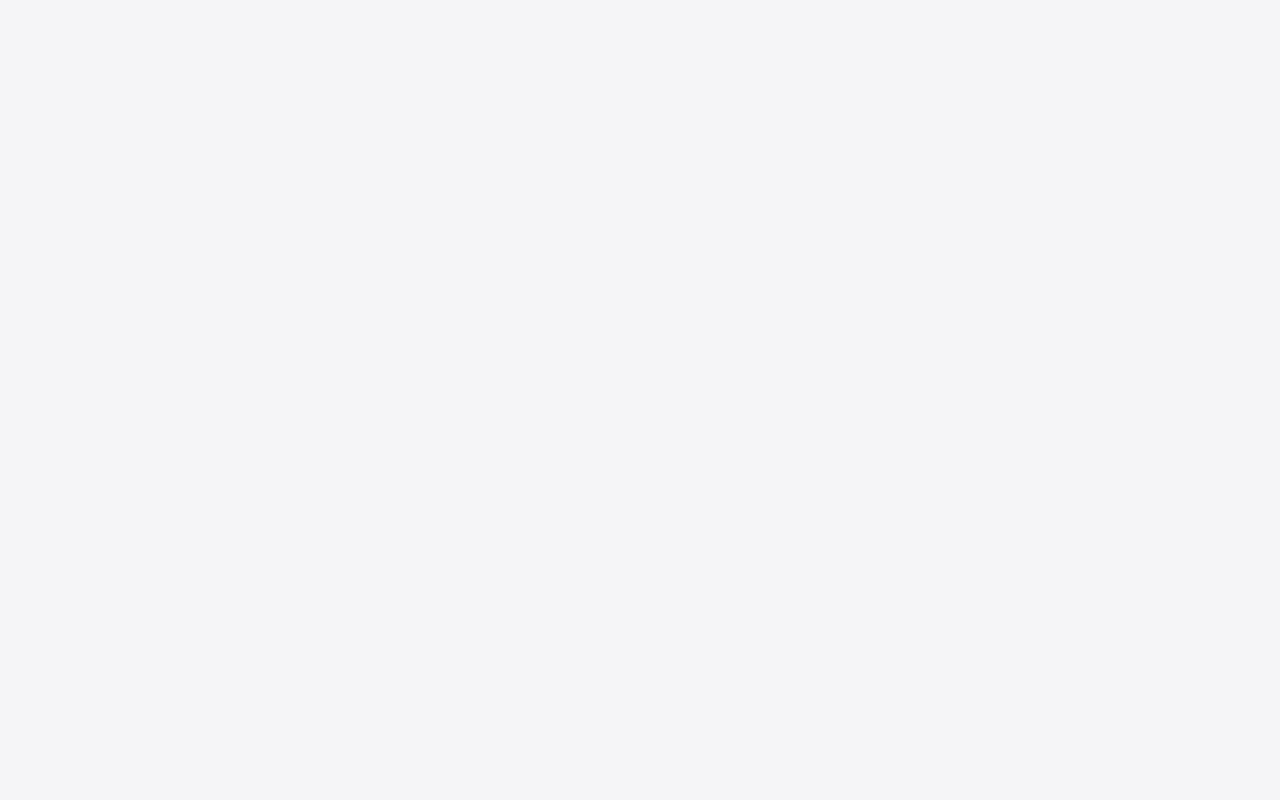
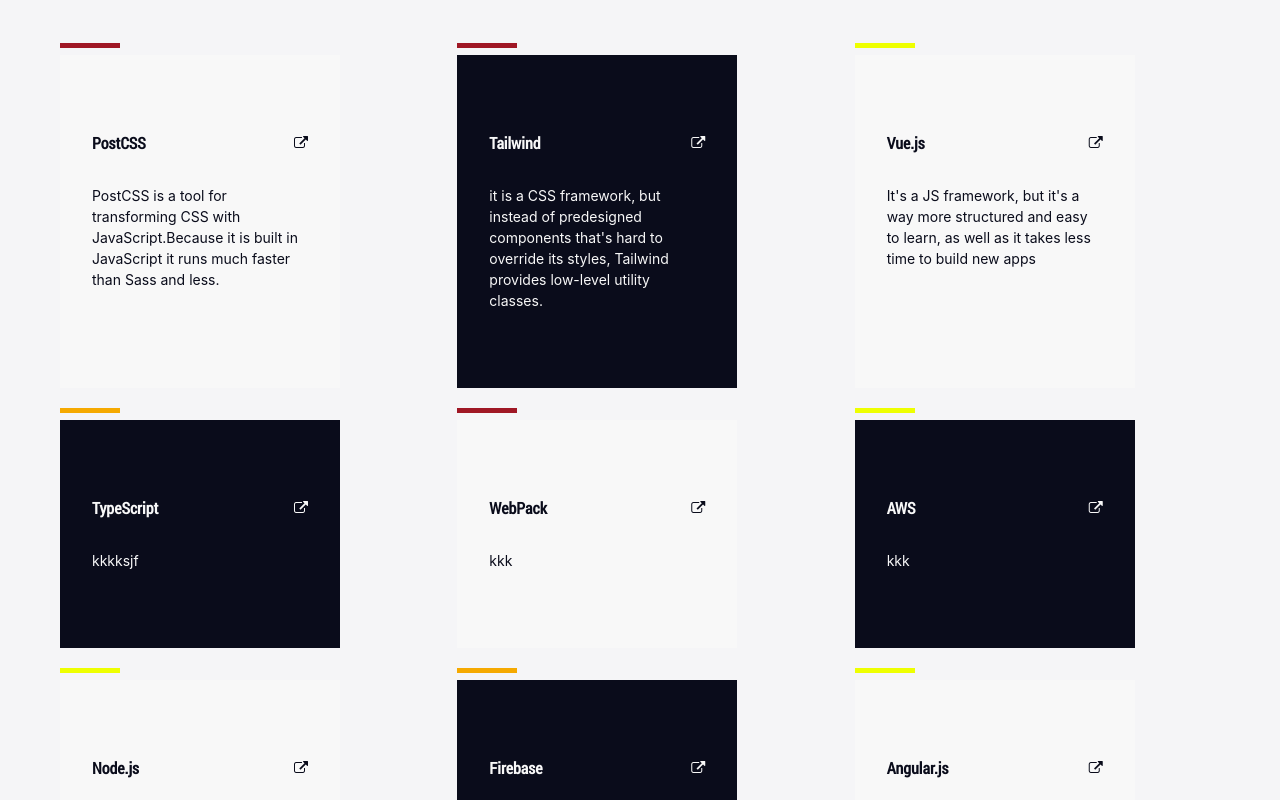
Before and after one commit to WeamAdel/WeamAdel.github.io, a React (Create React App) app: page /agenda in a window 1280 px wide. Shown: the part 740-1540 px from the top of the page. Before the commit the page ends 800 px from the top, so only its background shows below. Built offline with nearby package versions, Linux system fonts and the light colour scheme.

Commit message:
Agenda: Technologies

```diff
--- a/public/assets/css/app.css
+++ b/public/assets/css/app.css
@@ -210,6 +210,69 @@
   margin-bottom: 32px;
 }
 
+.agenda .tech-cards h2 {
+  margin-bottom: 60px;
+  font-family: "Bernard MT";
+}
+.agenda .tech-cards .cards-wrapper {
+  display: grid;
+  grid-template-columns: repeat(auto-fill, minmax(280px, 1fr));
+  grid-gap: 32px;
+}
+.agenda .tech-cards .cards-wrapper .tech-card {
+  padding: 77px 32px;
+  max-width: 280px;
+  position: relative;
+}
+.agenda .tech-cards .cards-wrapper .tech-card .priority {
+  height: 5px;
+  width: 60px;
+  display: block;
+  position: absolute;
+  top: -12px;
+  left: 0;
+}
+.agenda .tech-cards .cards-wrapper .tech-card .priority.high {
+  background-color: #9f1725;
+}
+.agenda .tech-cards .cards-wrapper .tech-card .priority.medium {
+  background-color: #f5a900;
+}
+.agenda .tech-cards .cards-wrapper .tech-card .priority.low {
+  background-color: #eeff00;
+}
+.agenda .tech-cards .cards-wrapper .tech-card .head {
+  display: flex;
+  align-items: center;
+  justify-content: space-between;
+  margin-bottom: 32px;
+}
+.agenda .tech-cards .cards-wrapper .tech-card .head .name {
+  font-size: 16px;
+  font-family: "Roboto Condensed Regular";
+  font-weight: bold;
+  margin-bottom: 0;
+}
+.agenda .tech-cards .cards-wrapper .tech-card .head a {
+  color: inherit;
+  font-size: 14px;
+}
+.agenda .tech-cards .cards-wrapper .tech-card .head a img {
+  width: 14px;
+}
+.agenda .tech-cards .cards-wrapper .tech-card .about {
+  font-size: 14px;
+  margin-bottom: 0;
+}
+.agenda .tech-cards .cards-wrapper .tech-card:nth-of-type(odd) {
+  background-color: #f8f8f8;
+  color: #0a0c1b;
+}
+.agenda .tech-cards .cards-wrapper .tech-card:nth-of-type(even) {
+  background-color: #0a0c1b;
+  color: #f8f8f8;
+}
+
 .contact .header-image img {
   max-height: 350px;
 }
--- a/public/assets/scss/helpers/_colors.scss
+++ b/public/assets/scss/helpers/_colors.scss
@@ -1,9 +1,12 @@
 $main: #0a0c1b;
 $lightMain: #f5f5f7;
+$fadeWhite: #f8f8f8;
 $attract: rgba(10, 216, 239, 0.52);
 $fadeAttract: #bdddff;
 $gray: #707070;
 $flatGreen: #c4ffbd;
 $flatYellow: #fcf4b5;
+$yellow: #eeff00;
 $red: #9f1725;
+$orange: #f5a900;
 $tomato: rgb(254, 159, 157);
--- a/public/assets/scss/pages/_agenda.scss
+++ b/public/assets/scss/pages/_agenda.scss
@@ -0,0 +1,70 @@
+.agenda {
+  .tech-cards {
+    h2 {
+      margin-bottom: 60px;
+      font-family: $bernard;
+    }
+    .cards-wrapper {
+      display: grid;
+      grid-template-columns: repeat(auto-fill, minmax(280px, 1fr));
+      grid-gap: 32px;
+
+      .tech-card {
+        padding: 77px 32px;
+        max-width: 280px;
+        position: relative;
+
+        .priority {
+          height: 5px;
+          width: 60px;
+          display: block;
+          position: absolute;
+          top: -12px;
+          left: 0;
+          &.high {
+            background-color: $red;
+          }
+          &.medium {
+            background-color: $orange;
+          }
+          &.low {
+            background-color: $yellow;
+          }
+        }
+        .head {
+          display: flex;
+          align-items: center;
+          justify-content: space-between;
+          margin-bottom: 32px;
+          .name {
+            font-size: 16px;
+            font-family: $robotoCondensed;
+            font-weight: bold;
+            margin-bottom: 0;
+          }
+          a {
+            color: inherit;
+            font-size: 14px;
+            img {
+              width: 14px;
+            }
+          }
+        }
+
+        .about {
+          font-size: 14px;
+          margin-bottom: 0;
+        }
+
+        &:nth-of-type(odd) {
+          background-color: $fadeWhite;
+          color: $main;
+        }
+        &:nth-of-type(even) {
+          background-color: $main;
+          color: $fadeWhite;
+        }
+      }
+    }
+  }
+}
--- a/src/App.js
+++ b/src/App.js
@@ -3,6 +3,7 @@
 import Navbar from "./components/shared/Navbar/Navbar";
 import Home from "./components/Home/Home";
 import Technologies from "./components/Technologies/Technologies";
+import Agenda from "./components/Agenda/Agenda";
 import Contact from "./components/Contact/Contact";
 
 function App() {
@@ -14,6 +15,7 @@
           <Route path="/" exact component={Home}></Route>
           <Route path="/technologies" exact component={Technologies}></Route>
           <Route path="/contact" exact component={Contact}></Route>
+          <Route path="/agenda" exact component={Agenda}></Route>
         </Switch>
       </BrowserRouter>
     </div>
--- a/src/components/Agenda/Agenda.js
+++ b/src/components/Agenda/Agenda.js
@@ -1,5 +1,18 @@
 import React from "react";
+import Layout from "./../shared/Layout/Layout";
+import TechCards from "./Cards/Cards";
 
-function Agenda() {}
+function Agenda() {
+  return (
+    <Layout
+      page="agenda"
+      heading="my agenda"
+      imgUrl="/assets/images/agenda/img.jpg"
+      alt="ll"
+    >
+      <TechCards />
+    </Layout>
+  );
+}
 
 export default Agenda;
--- /dev/null
+++ b/src/components/Agenda/Cards/Card/Card.js
@@ -0,0 +1,30 @@
+import React from "react";
+import PropTypes from "prop-types";
+
+function Card(props) {
+  return (
+    <div className="tech-card">
+      <span className={`priority ${props.priority}`} />
+      <div className="head">
+        <h3 className="name">{props.name}</h3>
+        <a href={props.link} target="_blank" rel="noopener noreferer">
+          {/* <img
+            src="/assets/images/shared/external-link.svg"
+            alt="external link icon"
+          /> */}
+          <i className="fa fa-external-link" />
+        </a>
+      </div>
+      <p className="about">{props.about}</p>
+    </div>
+  );
+}
+
+Card.propTypes = {
+  name: PropTypes.string.isRequired,
+  about: PropTypes.string.isRequired,
+  link: PropTypes.string.isRequired,
+  priority: PropTypes.string.isRequired,
+};
+
+export default Card;
--- /dev/null
+++ b/src/components/Agenda/Cards/Cards.js
@@ -0,0 +1,96 @@
+import React from "react";
+import Card from "./Card/Card";
+
+const PRIORITIES = {
+  high: "high",
+  medium: "medium",
+  low: "low",
+};
+
+const TECHNOLOGIES = [
+  {
+    name: "PostCSS",
+    about:
+      "PostCSS is a tool for transforming CSS with JavaScript.Because it is built in JavaScript it runs much faster than Sass and less.",
+    link: "https://postcss.org/",
+    priority: PRIORITIES.high,
+  },
+  {
+    name: "Tailwind",
+    about:
+      "it is a CSS framework, but instead of predesigned components that's hard to override its styles, Tailwind provides low-level utility classes.",
+    link: "https://tailwindcss.com/",
+    priority: PRIORITIES.high,
+  },
+  {
+    name: "Vue.js",
+    about:
+      "It's a JS framework, but it's a way more structured and easy to learn, as well as it takes less time to build new apps",
+    link: "https://vuejs.org/",
+    priority: PRIORITIES.low,
+  },
+  {
+    name: "TypeScript",
+    about: "kkkksjf",
+    link: "https://www.typescriptlang.org/",
+    priority: PRIORITIES.medium,
+  },
+  {
+    name: "WebPack",
+    about: "kkk",
+    link: "https://webpack.js.org/",
+    priority: PRIORITIES.high,
+  },
+  {
+    name: "AWS",
+    about: "kkk",
+    link: "https://aws.amazon.com/",
+    priority: PRIORITIES.low,
+  },
+  {
+    name: "Node.js",
+    about: "kkk",
+    link: "https://nodejs.org/",
+    priority: PRIORITIES.low,
+  },
+  {
+    name: "Firebase",
+    about: "kkk",
+    link: "https://firebase.google.com/",
+    priority: PRIORITIES.medium,
+  },
+  {
+    name: "Angular.js",
+    about: "kkk",
+    link: "https://angular.io/",
+    priority: PRIORITIES.low,
+  },
+  {
+    name: "Next.js",
+    about: "kkk",
+    link: "https://nextjs.org/",
+    priority: PRIORITIES.medium,
+  },
+  {
+    name: "React Testing Library",
+    about: "kkk",
+    link: "https://testing-library.com/",
+    priority: PRIORITIES.high,
+  },
+];
+
+function Cards() {
+  let technologiesJSX = TECHNOLOGIES.map((tech) => (
+    <Card key={tech.name} {...tech} />
+  ));
+  return (
+    <section className="tech-cards">
+      <div className="my-container">
+        <h2>Technologies</h2>
+        <div className="cards-wrapper">{technologiesJSX}</div>
+      </div>
+    </section>
+  );
+}
+
+export default Cards;
--- a/src/components/shared/Layout/Layout.js
+++ b/src/components/shared/Layout/Layout.js
@@ -16,7 +16,7 @@
   const headerJSX = HEADERS[props.page] ? HEADERS[props.page] : HEADERS.default;
   const pageContentsJSX = (
     <>
-      <div className="page-wrapper flex">
+      <div className={`page-wrapper ${props.flex ? "flex" : ""}`}>
         {headerJSX}
         <Content>{props.children}</Content>
       </div>
```
Also changed, not shown: public/assets/images/shared/external-link.svg (added), 1 other file (tests, documents, lock files or other folders).
